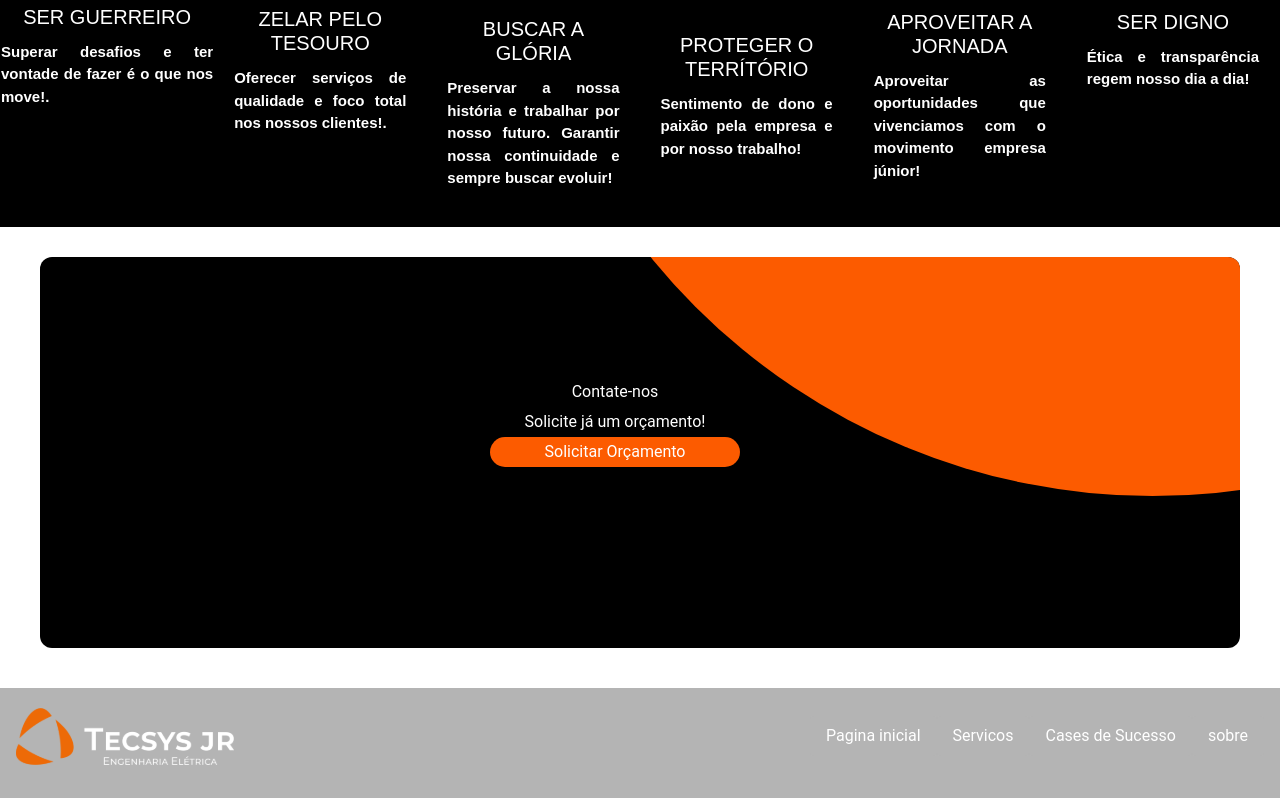
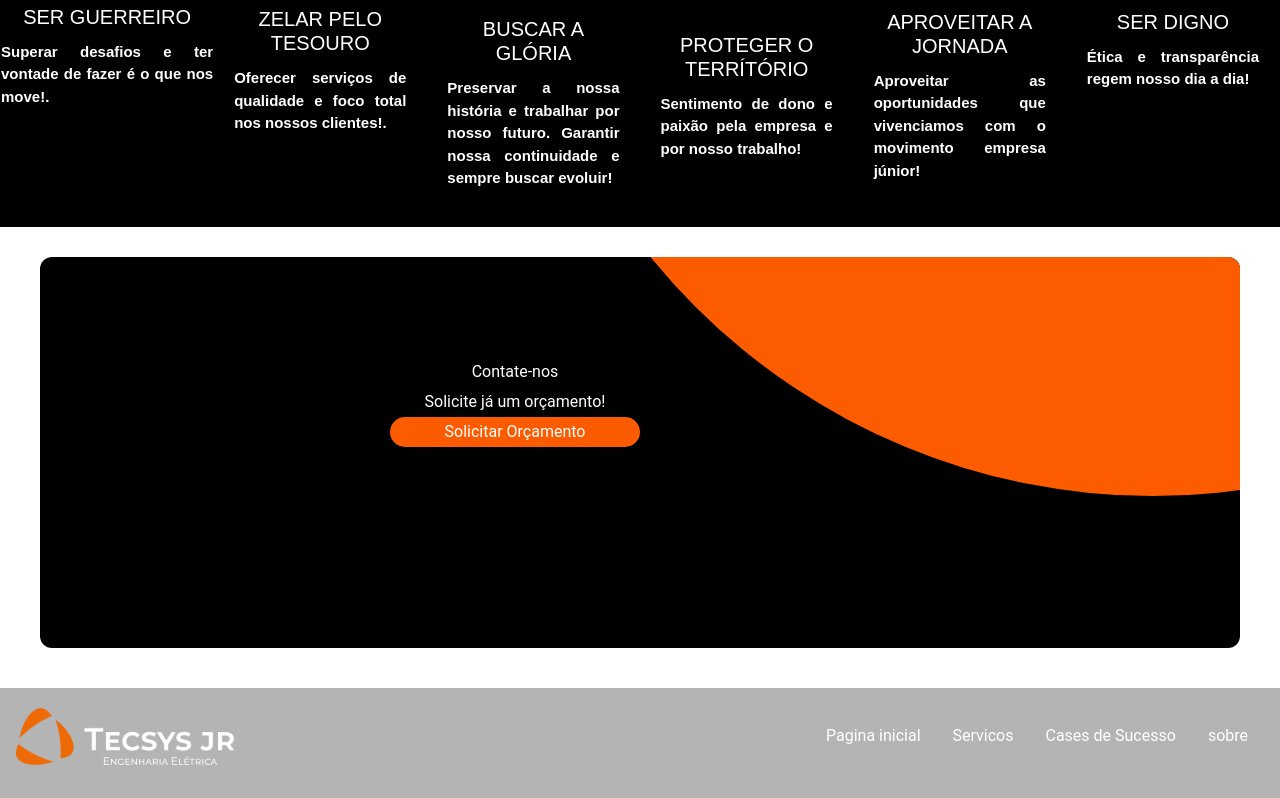
Before and after one commit to sitetecsys/soft-tecsys, an Angular app: page / in a window 1280 px wide. Shown: the part 5903-6701 px from the top of the page. Built offline with nearby package versions, Linux system fonts and the light colour scheme.

Commit message:
feito alteracao no solicitar orcamento

```diff
--- a/src/app/principal/principal.component.scss
+++ b/src/app/principal/principal.component.scss
@@ -209,20 +209,20 @@ figcaption {
 }
 
 // Medium devices (tablets, 755px and up)
-@media (min-width: 70em) {
+@media (min-width: 620px) {
 
     .texto-footer {
         position: absolute;
         // background-color: rgba(0,0,0,0.5);
         color: #fff;
         text-align: center;
-        top: 120px;
+        top: 100px;
         // width: 700px;
         line-height: 30px;
         height: 30px;
     }
     .div-class-button-footer{
-        margin-left: 450px;
+        margin-left: 350px;
     }
     .carrousel-moving{
         padding-bottom: 25px;
@@ -232,7 +232,7 @@ figcaption {
         // background-color: rgba(0,0,0,0.5);
         color: #fff;
         text-align: center;
-        top: 180px;
+        top: 160px;
         width: 250px;
         line-height: 30px;
         height: 30px;
```
